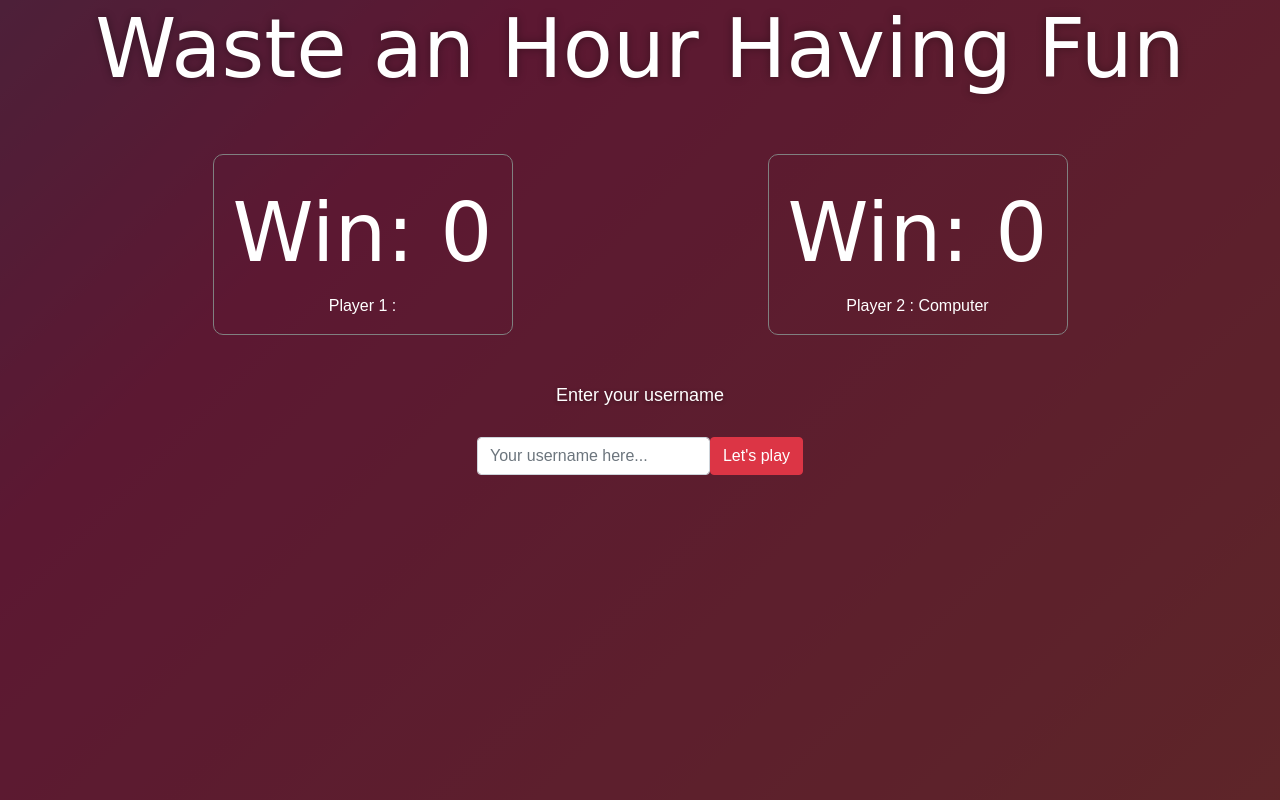
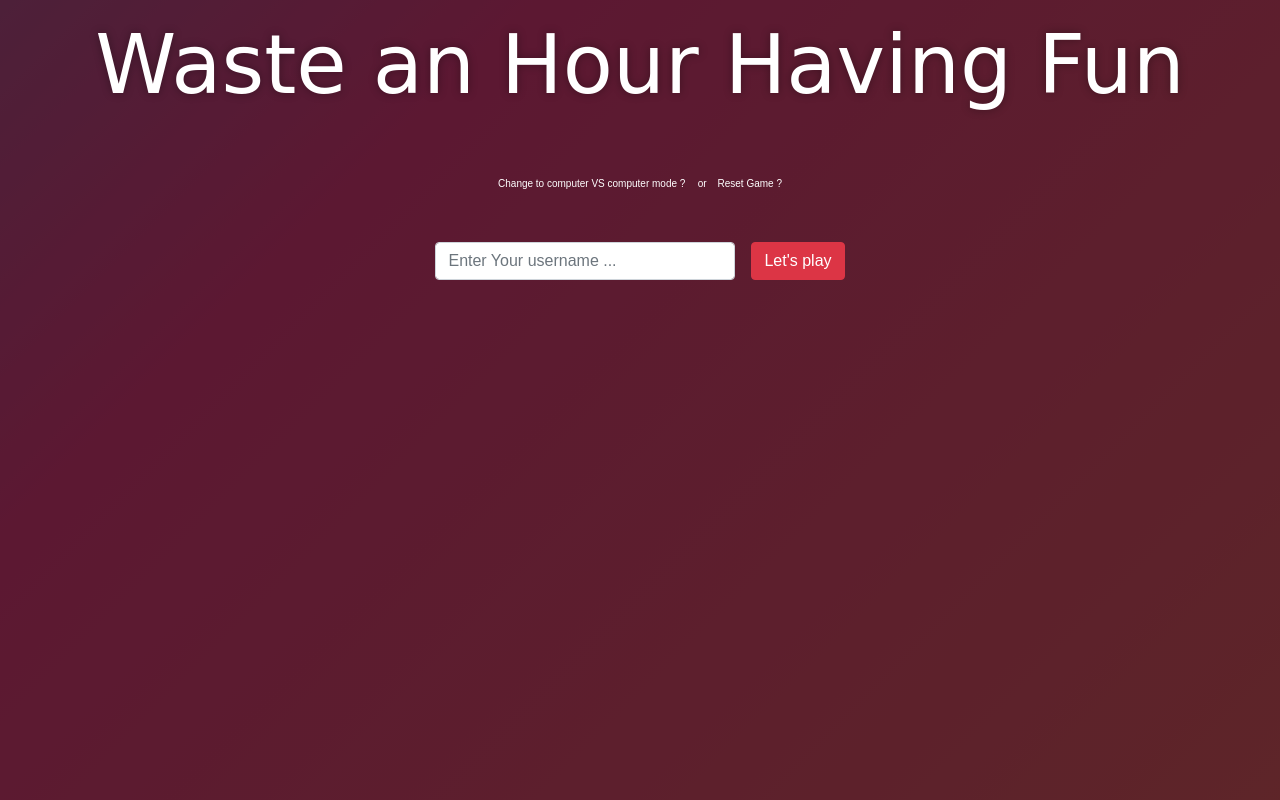
Before and after one commit to Alexandre-Cocco/rock-paper-scissors, a PHP site: page / in a window 1280 px wide. Run offline with PHP 8.4, Linux system fonts and the light colour scheme; some libraries are stand-ins or nearby versions; some web fonts are replaced.

Commit message:
game works

```diff
--- a/index.php
+++ b/index.php
@@ -3,14 +3,6 @@
 
 <head>
     <meta charset="utf-8" />
-    <meta http-equiv="X-UA-Compatible" content="IE=edge,chrome=1" />
-
-    <meta content='width=device-width, initial-scale=1.0, maximum-scale=1.0, user-scalable=0' name='viewport' />
-    <meta name="viewport" content="width=device-width" />
-
-    <link rel="apple-touch-icon" sizes="76x76" href="images/apple-icon.png">
-    <link rel="icon" type="image/png" sizes="96x96" href="images/favicon.png">
-
     <title>Waste an Hour Having Fun</title>
 
     <link rel="stylesheet" href="https://stackpath.bootstrapcdn.com/bootstrap/4.3.1/css/bootstrap.min.css" integrity="sha384-ggOyR0iXCbMQv3Xipma34MD+dH/1fQ784/j6cY/iJTQUOhcWr7x9JvoRxT2MZw1T" crossorigin="anonymous">
@@ -25,41 +17,54 @@
         <div class="main">
         <div class="cover black" data-color="black"></div>
         <div class="container">
-            <h1 class="logo cursive pb-5">
+            <h1 class="logo cursive mt-3 pb-5">
 	            Waste an Hour Having Fun
 	        </h1>
+
             <div class="content">
-	            <div class="d-flex justify-content-around">
+                <div class="text-center col-lg-12 mt-2 change-mode mb-5">
+                    <a href="#" v-if="gameMode == 'player'" @click="gameMode = 'computer'">Change to computer VS computer mode ?</a>
+                    <a href="#" v-else @click="gameMode = 'player'">Change to player VS computer mode ?</a>
+                    <a class="ml-2 mr-2"> or </a>
+                    <a href="#" @click="resetGame()">Reset Game ?</a>
+                </div>
+	            <div class="d-flex justify-content-around" v-if="isGameStarted">
 				    <div class="player p-3">
 					    <div class="player-score">
 						    Win: {{ players[0].win }}
 					    </div>
 		               Player 1 : {{ players[0].name }}
 	               </div>
+                    <div :class="[{ 'player-small' : gameMode == 'computer' }, 'player p-3']">
+                        <div class="player-score">
+                            <template v-if="!resultLastGame">VS</template>
+                            <span v-if="resultLastGame == 'win'" v-text="gameMode == 'player' ? 'You Win': 'Computer 1 Wins'"></span>
+                            <span v-if="resultLastGame == 'lose'" v-text="gameMode == 'player' ? 'You Lose': 'Computer 1 Loses'"></span>
+                            <span v-if="resultLastGame == 'tied'">Tied</span>
+                            <div class="row d-flex justify-content-around" v-if="resultLastGame">
+                                <img :src="images[players[0].lastAction]" alt="Rock" width="55">
+                                <img :src="images[players[1].lastAction]" alt="Rock" width="55">
+                            </div>
+                        </div>
+                    </div>
 	               <div class="player p-3">
 		               <div class="player-score">
 						    Win: {{ players[1].win }}
 					    </div>
-		               Player 2 : Computer
+		               Player 2 : Computer {{ gameMode == 'computer' ? 2 : '' }}
 	               </div>
 				</div>
 
-				<template  v-if="!isGameStarted">
+				<template v-if="!isGameStarted">
 	                <div class="subscribe" v-if="gameMode =='player'">
-	                    <h5 class="info-text">
-		                    Enter your username
-		                </h5>
-
                         <div class="row">
 	                        <div class="col-12 d-flex justify-content-center">
-	                            <form class="form-inline">
+	                            <div class="form-inline">
 	                                <div class="form-group">
-	                                    <label class="sr-only" for="exampleInputEmail2">Email address</label>
-	                                    <input type="text" class="form-control transparent" placeholder="Your username here..." v-model="players[0].name">
+	                                    <input type="text" class="form-control transparent mr-3" placeholder="Enter Your username ..." v-model="players[0].name" @keyup="keymonitor" width="300">
 	                                </div>
 	                                <button type="button" class="btn btn-danger btn-fill" @click.prevent="launchGame()">Let's play {{ players[0].name }}</button>
-	                            </form>
-
+	                            </div>
 	                        </div>
 	                    </div>
 
@@ -68,8 +73,10 @@
 						</div>
 	                </div>
 				</template>
+
 				<template v-else>
 					<div class="mt-5">
+                        <template v-if="gameMode == 'player'">
                             <div clas="row">
                             <h4 class="logo cursive pb-5">
                                 Choose an action !
@@ -77,21 +84,29 @@
                             </div>
                             <div class="row">
                                 <div class="col text-center">
-				                <button type="button" class="rounded-circle" title="Rock" @click.prevent="selectItem(1)">
+                                    <button type="button" class="rounded-circle" title="Rock" @click.prevent="selectItem('rock')">
                                         <img src="public/img/rock.png" alt="Rock">
                                     </button>
                                 </div>
                                 <div class="col text-center">
-				                 <button type="button" class="rounded-circle" title="Paper" @click.prevent="selectItem(2)">
+                                     <button type="button" class="rounded-circle" title="Paper" @click.prevent="selectItem('paper')">
                                         <img src="public/img/paper.png" alt="Paper">
                                     </button>
                                 </div>
                                 <div class="col text-center">
-				                <button type="button" class="rounded-circle" title="Scissors" @click.prevent="selectItem(3)">
+                                    <button type="button" class="rounded-circle" title="Scissors" @click.prevent="selectItem('scissors')">
                                         <img src="public/img/scissors.png" alt="Scissors">
                                     </button>
                                 </div>
                             </div>
+                        </template>
+                        <div v-else class="col-12 text-center">
+                            <button type="button" class="btn btn-light btn-fill" @click.prevent="randomPlay()">launch random play</button>
+                        </div>
+			        </div>
+
+                    <div class="alert alert-danger mt-3" role="alert" v-if="showErrorAjax">
+                        OOPS, an internal error occured :(
                     </div>
 				</template>
             </div>
--- a/public/css/game.css
+++ b/public/css/game.css
@@ -86,7 +86,14 @@ body {
 	border: 1px solid grey;
 	width: 300px;
 	text-align: center;
+    -webkit-box-shadow:0 0 20px rgba(0,0,0,0.8);
+    -moz-box-shadow:0 0 20px rgba(0,0,0,0.8);
+    box-shadow:0 0 20px rgba(0,0,0,0.8);
 }
+.player-small > .player-score {
+    font-size: 47px;
+}
+
 .player-score {
 	font-size: 82px;
 	font-family: 'Grand Hotel',cursive;
@@ -96,7 +103,29 @@ body {
 	border: 1px solid grey;
 	padding: 20px;
 	outline: none;
+    -webkit-box-shadow:0 0 20px rgba(0,0,0,0.8);
+    -moz-box-shadow:0 0 20px rgba(0,0,0,0.8);
+    box-shadow:0 0 20px rgba(0,0,0,0.8);
 }
+input[type=text] {
+    width: 300px !important;
+}
+button:focus {
+    outline: none;
+    border: none;
+}
+
 .rounded-circle > img {
 	width: 200px;
+    -webkit-transition: width 0.2s ease-in-out;
+    -moz-transition: width 0.2s ease-in-out;
+    transition: width 0.2s ease-in-out;
 }
+.rounded-circle > img:hover {
+    width: 220px;
+}
+
+.change-mode a {
+    color: #FFFFFF;
+    font-size: 10px;
+}
```
Also changed, not shown: controller/gameController.php (+13 -2 lines), model/gameModel.php (added, +24 -0 lines), public/js/constants.js (added, +22 -0 lines), public/js/game.js (+56 -24 lines), services/gameService.php (added, +24 -0 lines). Lines whose indentation alone changed are shown as unchanged.
